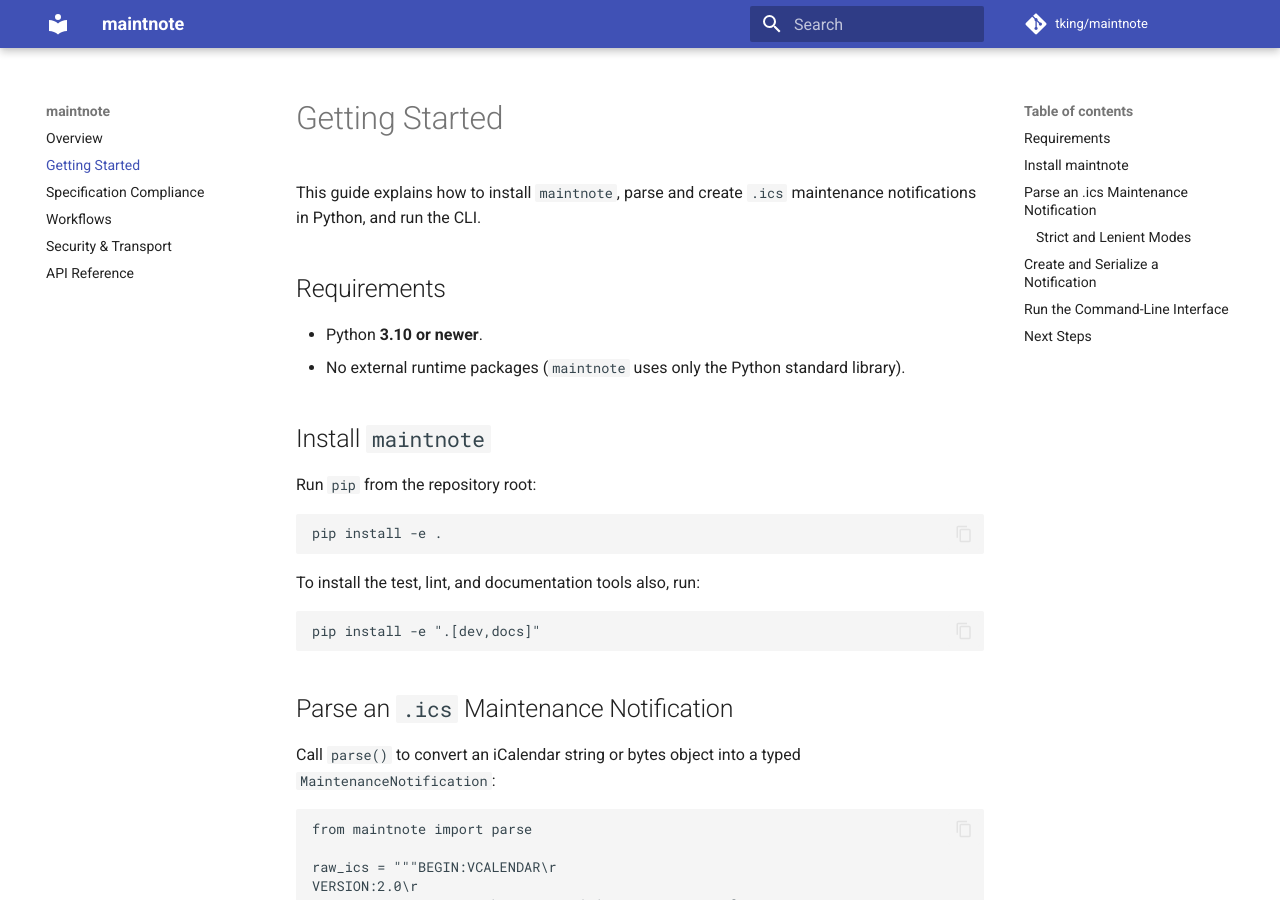
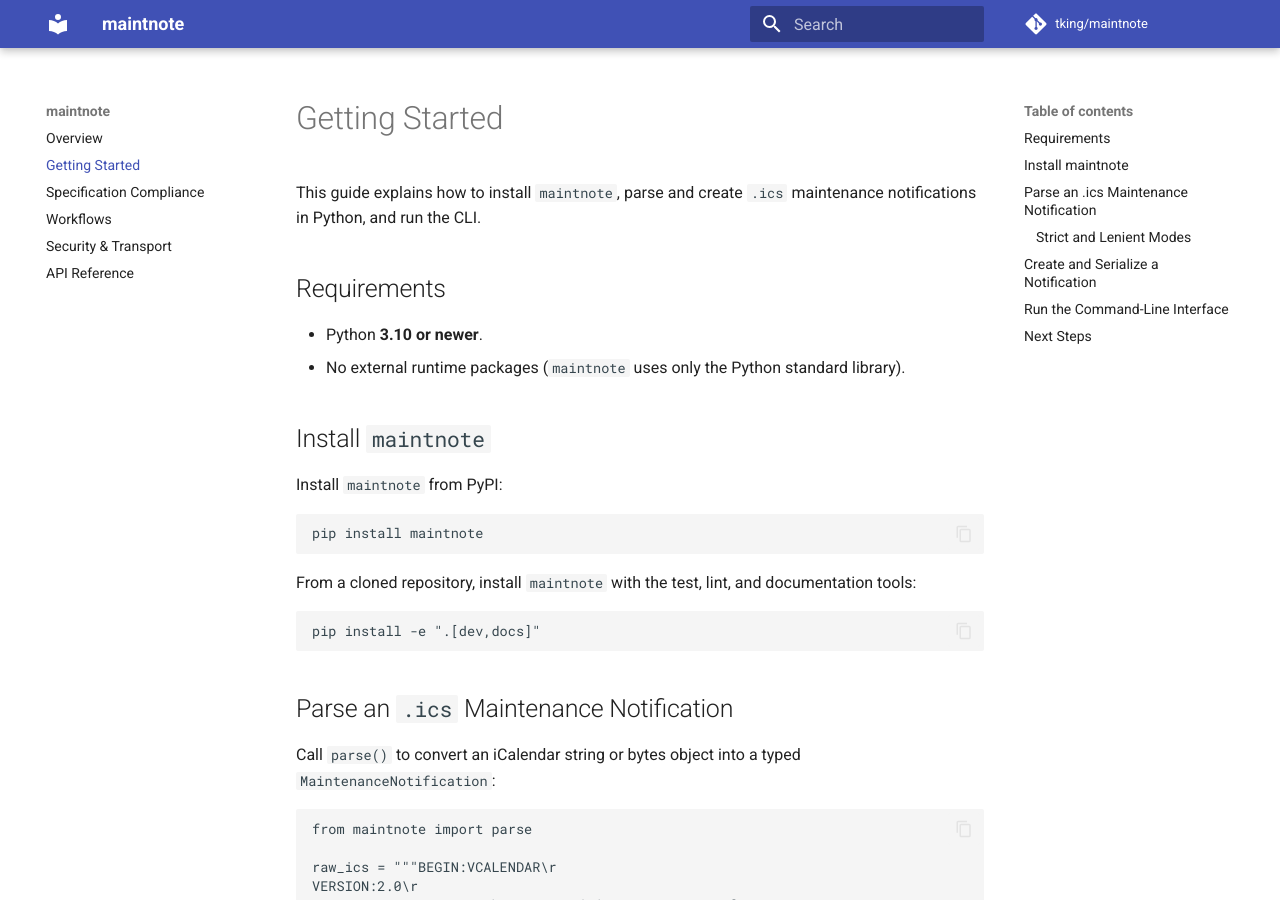
Before and after one commit to tking/maintnote, an MkDocs documentation site: the page built from docs/getting-started.md, in a window 1280 px wide and 900 px high. Built offline with MkDocs 1.6.1 and Material for MkDocs 9.7.7, drawn with Linux system fonts in a browser that asks for light colours; comment, search, counter and statistics services are not loaded.

Commit message:
docs: update installation instructions for PyPI and add PyPI badge

````diff
--- a/docs/getting-started.md
+++ b/docs/getting-started.md
@@ -9,13 +9,13 @@ This guide explains how to install `maintnote`, parse and create `.ics` maintena
 
 ## Install `maintnote`
 
-Run `pip` from the repository root:
+Install `maintnote` from PyPI:
 
 ```bash
-pip install -e .
+pip install maintnote
 ```
 
-To install the test, lint, and documentation tools also, run:
+From a cloned repository, install `maintnote` with the test, lint, and documentation tools:
 
 ```bash
 pip install -e ".[dev,docs]"
````
Also changed, not shown: README.md (+3 -2 lines).
